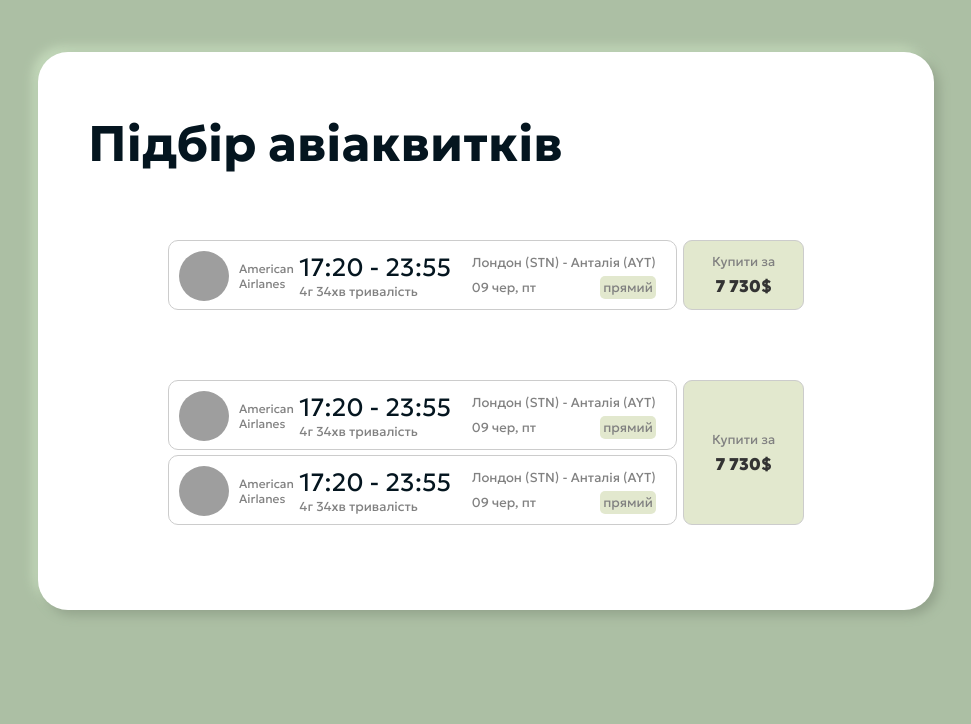
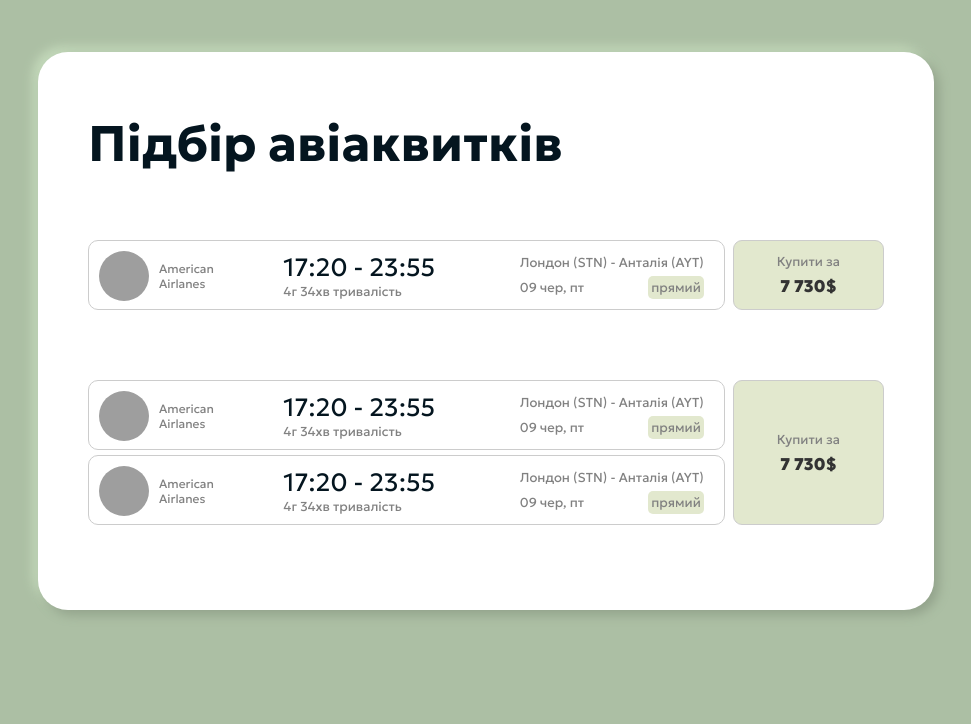
Before and after one commit to GrizliUA/Online-Booking, a Flask app: page /other_page in a window 1280 px wide. Shown: the part 204-928 px from the top of the page, without its empty margins (154-1125 px from the left). Run offline with Flask 3, Linux system fonts and the light colour scheme; grey boxes are pictures that could not be loaded.

Commit message:
added small details

```diff
--- a/online-booking-app/static/css/style.css
+++ b/online-booking-app/static/css/style.css
@@ -654,7 +654,7 @@ a{
 .info-block{
     /* width: 100%; */
     /* border: 1px solid #000000; */
-    margin: 60px 100px 50px 100px;
+    margin: 60px 20px 50px 20px;
     display: flex;
     flex-wrap: wrap;
     flex-direction: row;
--- a/online-booking-app/templates/blocks/head.html
+++ b/online-booking-app/templates/blocks/head.html
@@ -8,7 +8,8 @@
     <link href="https://fonts.googleapis.com/css2?family=Press+Start+2P&display=swap" rel="stylesheet">
     <link href="https://fonts.googleapis.com/css2?family=Geologica:wght@100;200;300;400;500;600;700;800;900&display=swap" rel="stylesheet">
     <link rel="stylesheet" href="/static/css/style.css">
+    <link rel="icon" href="/static/images/icon.ico" type="image/x-icon">
     <script src="/static/js/script.js"></script>
 
-    <title>Aviatickets</title>
+    <title>Quick tickets</title>
 </head>
--- a/online-booking-app/templates/blocks/header.html
+++ b/online-booking-app/templates/blocks/header.html
@@ -40,7 +40,7 @@
             <a href="" class="border-radius rounded pr-20 pl-20 size-40 link align-center a-hover a-color">Особистий кабінет</a>
         </div> -->
         <ul class="header-list2">
-            <li><a href="https://tickets.ua/">Головна</a></li>
+            <li><a href="{{ url_for('main') }}">Головна</a></li>
             <li><a href="">Про нас</a></li>
             <li><a href="">Мова</a></li>
             <li><a href="">Особистий кабінет</a></li>
```
Also changed, not shown: online-booking-app/static/images/icon.ico (added).
